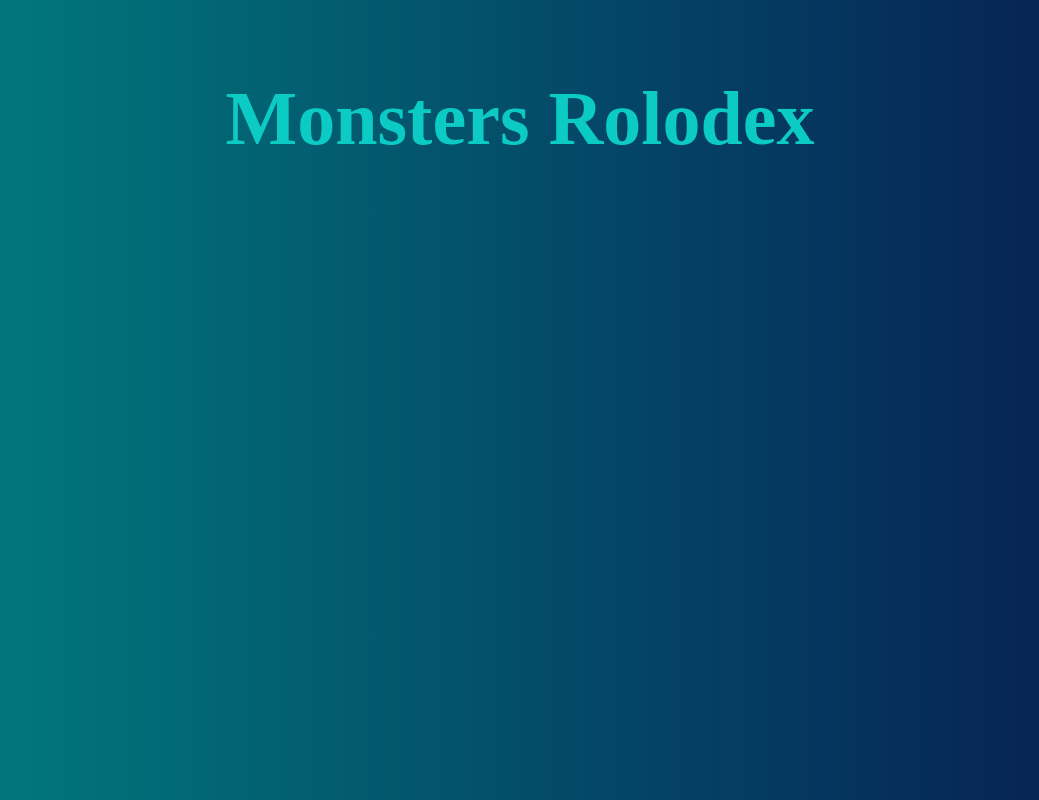
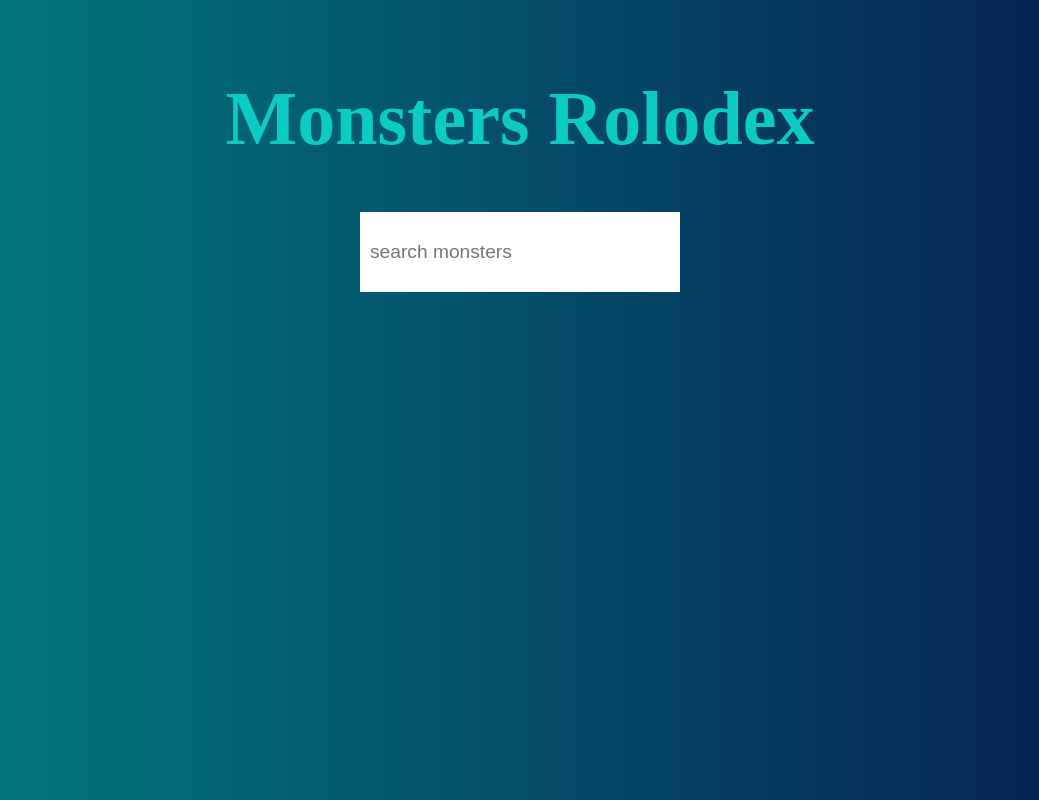
Before and after one commit to Nishant-Ingle/udemy-react, a React (Create React App) app in the folder 2-basics/code/monsters-rolodex/: page / in a window 1280 px wide. Shown: the whole page, without its empty margins (120-1159 px from the left). Built offline with nearby package versions, Linux system fonts and the light colour scheme; a web font is replaced by a local one.

Commit message:
[3-57] useState

```diff
--- a/2-basics/code/monsters-rolodex/src/AppFunctionalComponent.js
+++ b/2-basics/code/monsters-rolodex/src/AppFunctionalComponent.js
@@ -1,19 +1,28 @@
 import './App.css';
-import { Component } from 'react';
+import { Component, useState } from 'react';
 import CardList from './components/card-list/card-list.component.jsx';
 import SearchBox from './components/search-box/search-box.component.jsx';
 
 
+
 const AppFunctionalComponent = () => {
+  const [searchField, setSearchField] = useState('');
+  console.log(searchField);
+
+  const onSearchChange = (event) => {
+    const searchFieldString = event.target.value.toLowerCase();
+    setSearchField(searchFieldString);
+  };
+
   return (
     <div className="App">
       <h1 className='app-title'>Monsters Rolodex</h1>
 
-      {/* <SearchBox
+      <SearchBox
         myClassName='monster-search-box'
         myPlaceholder='search monsters'
         myOnChangeHandler={ onSearchChange } />
-      <CardList filteredMonsters={filteredMonsters} /> */}
+      {/* <CardList filteredMonsters={filteredMonsters} /> */}
 
     </div>
   );
```
Also changed, not shown: 1 other file (tests, documents, lock files or other folders).
